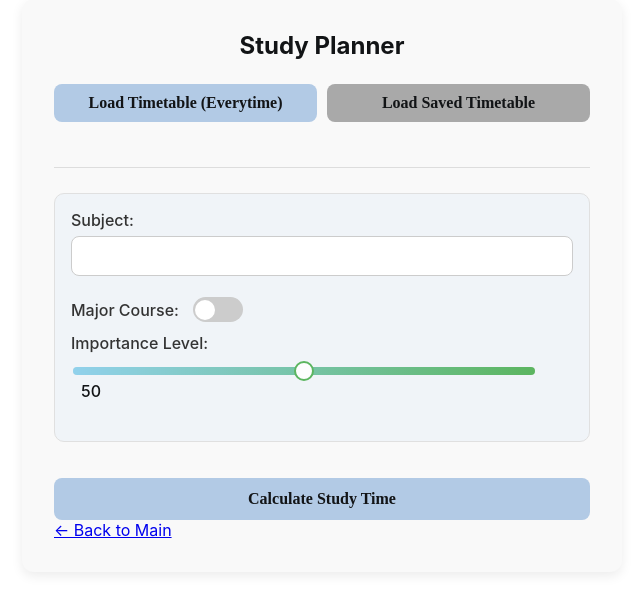
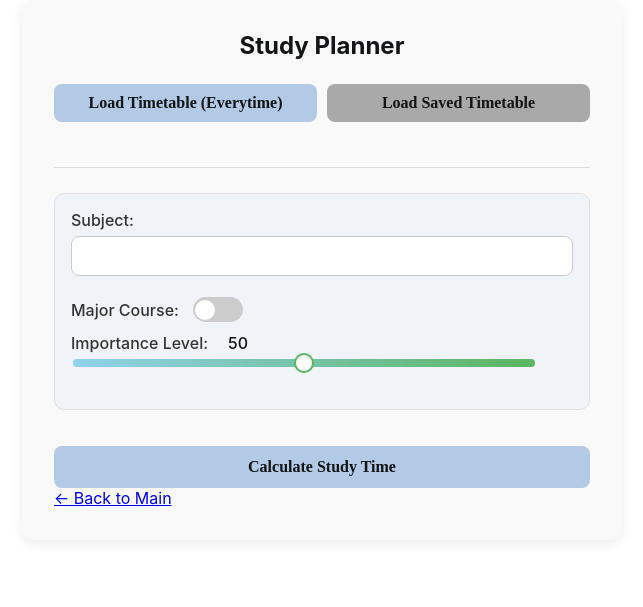
Before and after one commit to hndn00/junior, a Flask app: page /plan in a window 1280 px wide. Shown: the part 21-628 px from the top of the page, without its empty margins (318-961 px from the left). Run offline with Flask 3, Linux system fonts and the light colour scheme; some web fonts are replaced.

Commit message:
Fix: Bug

```diff
--- a/static/css/style.css
+++ b/static/css/style.css
@@ -427,3 +427,68 @@ button[type="submit"]:hover {
 .plus-style-button.action-btn .icon {
     margin-right: 5px; /* 아이콘과 텍스트 사이 간격 */
 }
+
+/* ... 기존 CSS 코드 ... */
+
+/* form-group은 이전 단계에서 추가되었을 수 있습니다. */
+.subject-item .form-group {
+    margin-top: 8px;
+    margin-bottom: 6px;
+}
+
+.major-course-group { /* 이전 단계에서 추가됨 */
+    display: flex;
+    align-items: center;
+}
+
+.major-course-label { /* 이전 단계에서 추가됨 */
+    display: inline-block;
+    margin-bottom: 0;
+    margin-right: 10px;
+    font-weight: 500;
+    color: #333;
+}
+
+.major-course-group .toggle-btn { /* 이전 단계에서 추가됨 */
+    vertical-align: middle;
+}
+
+/* Importance Level 그룹 스타일 */
+.importance-level-group {
+    display: flex; /* 레이블과 슬라이더 값을 가로로 배치 */
+    align-items: center; /* 수직 중앙 정렬 */
+    /* margin-bottom: 0; 슬라이더가 바로 밑에 오므로 하단 마진은 슬라이더에서 처리 */
+}
+
+.importance-label {
+    display: inline-block;
+    margin-bottom: 0; /* flex 아이템이므로 여기서의 margin-bottom은 불필요 */
+    margin-right: 10px; /* 레이블과 슬라이더 값 사이 간격 */
+    font-weight: 500;
+    color: #333;
+}
+
+.slider-value-display {
+    font-weight: 500;
+    color: #121416; /* 기존 span 스타일 참조 */ /* */
+    display: inline-block;
+    width: 30px; /* 기존 span 스타일 참조 */ /* */
+    text-align: right; /* 기존 span 스타일 참조 */ /* */
+    vertical-align: middle; /* 기존 span 스타일 참조 */ /* */
+}
+
+/* Importance 슬라이더 스타일 조정 */
+.importance-slider {
+    display: block; /* 슬라이더는 레이블 그룹 밑으로 오도록 block 처리 */
+    width: 100%; /* 슬라이더가 전체 너비를 차지하도록 설정 */
+    margin-top: 4px; /* 레이블 그룹과의 간격 */
+    /* 기존 input[type="range"] 스타일은 그대로 적용됩니다. */
+}
+
+
+/* 기존 input[type="range"] 스타일에서 width: calc(100% - 40px); 부분을 수정해야 할 수 있습니다. */
+/* .importance-slider 에서 width: 100%; 로 덮어쓰거나, 기존 스타일을 수정합니다. */
+/* 여기서는 .importance-slider 에 width: 100%; 를 추가하는 방식을 택했습니다. */
+/* 기존 .subject-item .subject-inputs span 스타일은 .slider-value-display 로 대체되었습니다. */
+
+/* ... 나머지 CSS 코드 ... */
--- a/static/js/index.js
+++ b/static/js/index.js
@@ -101,9 +101,9 @@ function addSubject(afterElement, subjectName = '', initialWeight = '50', isMajo
     subjectCount++;
     const subjectItemId = `subjectItem${subjectCount}`;
     const nameId        = `name${subjectCount}`;
-    const majorId       = `major${subjectCount}`; //
+    const majorId       = `major${subjectCount}`;
     const weightId      = `weight${subjectCount}`;
-    const sliderValueId = `sliderValue${subjectCount}`;
+    const sliderValueId = `sliderValue${subjectCount}`; //
 
     const div = document.createElement('div');
     div.classList.add('subject-item');
@@ -119,10 +119,13 @@ function addSubject(afterElement, subjectName = '', initialWeight = '50', isMajo
         <input type="checkbox" id="${majorId}" name="major" class="toggle-btn" ${isMajor ? 'checked' : ''}>
       </div>
 
-      <label for="${weightId}">Importance Level:</label>
+      <div class="form-group importance-level-group">
+        <label for="${weightId}" class="importance-label">Importance Level:</label>
+        <span id="${sliderValueId}" class="slider-value-display">${initialWeight}</span>
+      </div>
       <input type="range" id="${weightId}" name="weight" min="0" max="100" step="1" value="${initialWeight}"
+             class="importance-slider"
              oninput="updateSliderValue('${sliderValueId}', this.value)">
-      <span id="${sliderValueId}">${initialWeight}</span>
     </div>
     <div class="subject-actions-container">
       <div class="action-left">
```
